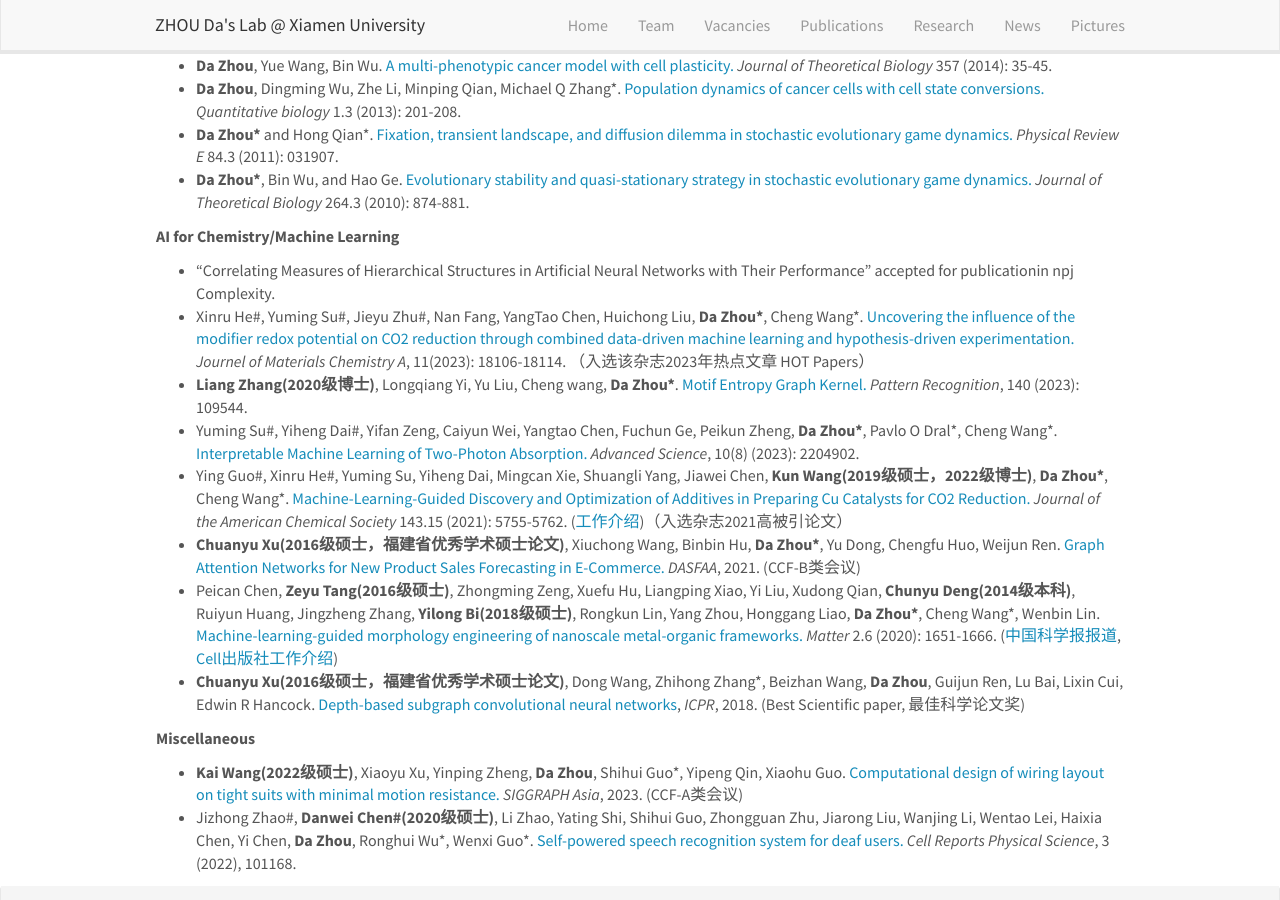
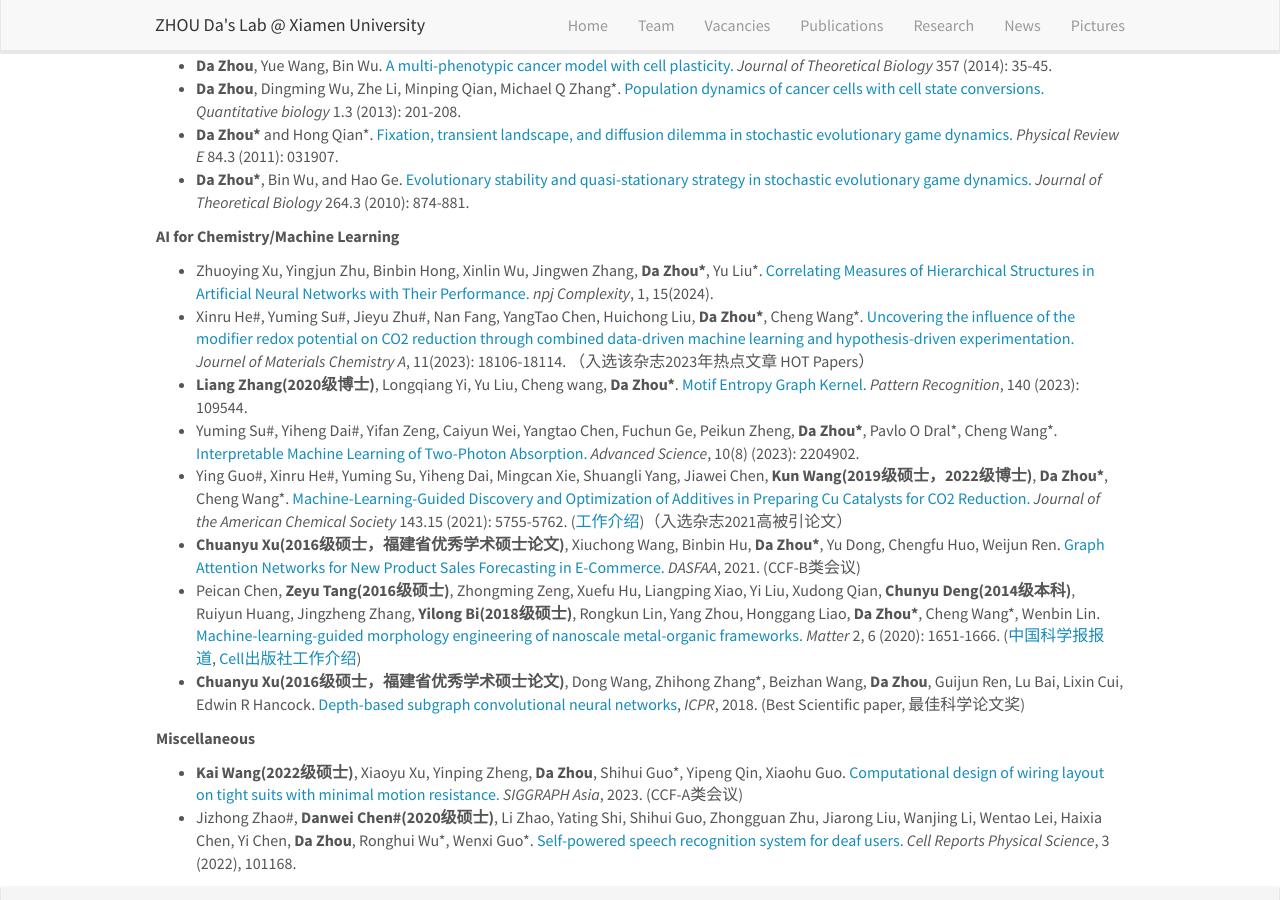
Before and after one commit to ZhouDaLab/zhoudalab.github.io, a Jekyll site: the page built from _pages/publications.md, in a window 1280 px wide and 900 px high, scrolled down 853 px. Built offline with Jekyll 4.4.1, drawn with Linux system fonts in a browser that asks for light colours; nearby versions of some CDN libraries.

Commit message:
Update publications.md

```diff
--- a/_pages/publications.md
+++ b/_pages/publications.md
@@ -34,13 +34,13 @@ permalink: /publications/
 
 **AI for Chemistry/Machine Learning**
 
-- "Correlating Measures of Hierarchical Structures in Artificial Neural Networks with Their Performance" accepted for publicationin npj Complexity.
+- Zhuoying Xu, Yingjun Zhu, Binbin Hong, Xinlin Wu, Jingwen Zhang, **Da Zhou\***, Yu Liu\*. [Correlating Measures of Hierarchical Structures in Artificial Neural Networks with Their Performance.](https://www.nature.com/articles/s44260-024-00015-x) *npj Complexity*, 1, 15(2024).
 - Xinru He\#, Yuming Su\#, Jieyu Zhu\#, Nan Fang, YangTao Chen, Huichong Liu, **Da Zhou\***, Cheng Wang\*. [Uncovering the influence of the modifier redox potential on CO2 reduction through combined data-driven machine learning and hypothesis-driven experimentation.](https://doi.org/10.1039/D3TA03115B) 	*Journel of Materials Chemistry A*, 11(2023): 18106-18114. （入选该杂志2023年热点文章 HOT Papers）
 - **Liang Zhang(2020级博士)**, Longqiang Yi, Yu Liu, Cheng wang, **Da Zhou\***. [Motif Entropy Graph Kernel.](https://www.sciencedirect.com/science/article/abs/pii/S0031320323002443) *Pattern Recognition*, 140 (2023): 109544.
 - Yuming Su\#, Yiheng Dai\#, Yifan Zeng, Caiyun Wei, Yangtao Chen, Fuchun Ge, Peikun Zheng, **Da Zhou\***, Pavlo O Dral\*, Cheng Wang\*. [Interpretable Machine Learning of Two-Photon Absorption.](https://onlinelibrary.wiley.com/doi/full/10.1002/advs.202204902) *Advanced Science*, 10(8) (2023): 2204902.
 - Ying Guo\#, Xinru He\#, Yuming Su, Yiheng Dai, Mingcan Xie, Shuangli Yang, Jiawei Chen, **Kun Wang(2019级硕士，2022级博士)**, **Da Zhou\***, Cheng Wang\*. [Machine-Learning-Guided Discovery and Optimization of Additives in Preparing Cu Catalysts for CO2 Reduction.](https://pubs.acs.org/doi/abs/10.1021/jacs.1c00339) *Journal of the American Chemical Society* 143.15 (2021): 5755-5762. ([工作介绍](https://chem.xmu.edu.cn/info/1274/10577.htm))（入选杂志2021高被引论文）
 - **Chuanyu Xu(2016级硕士，福建省优秀学术硕士论文)**, Xiuchong Wang, Binbin Hu, **Da Zhou\***, Yu Dong, Chengfu Huo, Weijun Ren. [Graph Attention Networks for New Product Sales Forecasting in E-Commerce.](https://link.springer.com/chapter/10.1007/978-3-030-73200-4_39) *DASFAA*, 2021. (CCF-B类会议)
-- Peican Chen, **Zeyu Tang(2016级硕士)**, Zhongming Zeng, Xuefu Hu, Liangping Xiao, Yi Liu, Xudong Qian, **Chunyu Deng(2014级本科)**, Ruiyun Huang, Jingzheng Zhang, **Yilong Bi(2018级硕士)**, Rongkun Lin, Yang Zhou, Honggang Liao, **Da Zhou\***, Cheng Wang\*, Wenbin Lin. [Machine-learning-guided morphology engineering of nanoscale metal-organic frameworks.](https://www.sciencedirect.com/science/article/pii/S2590238520301922) *Matter* 2.6 (2020): 1651-1666. ([中国科学报报道](https://news.sciencenet.cn/sbhtmlnews/2020/5/355293.shtm?id=355293), [Cell出版社工作介绍](https://mp.weixin.qq.com/s/VFH-kJrAujdVaLbGi-vp7Q))
+- Peican Chen, **Zeyu Tang(2016级硕士)**, Zhongming Zeng, Xuefu Hu, Liangping Xiao, Yi Liu, Xudong Qian, **Chunyu Deng(2014级本科)**, Ruiyun Huang, Jingzheng Zhang, **Yilong Bi(2018级硕士)**, Rongkun Lin, Yang Zhou, Honggang Liao, **Da Zhou\***, Cheng Wang\*, Wenbin Lin. [Machine-learning-guided morphology engineering of nanoscale metal-organic frameworks.](https://www.sciencedirect.com/science/article/pii/S2590238520301922) *Matter* 2, 6 (2020): 1651-1666. ([中国科学报报道](https://news.sciencenet.cn/sbhtmlnews/2020/5/355293.shtm?id=355293), [Cell出版社工作介绍](https://mp.weixin.qq.com/s/VFH-kJrAujdVaLbGi-vp7Q))
 - **Chuanyu Xu(2016级硕士，福建省优秀学术硕士论文)**, Dong Wang, Zhihong Zhang\*, Beizhan Wang, **Da Zhou**, Guijun Ren, Lu Bai, Lixin Cui, Edwin R Hancock. [Depth-based subgraph convolutional neural networks](https://ieeexplore.ieee.org/abstract/document/8545090/), *ICPR*, 2018. (Best Scientific paper, 最佳科学论文奖)
 
 
```
